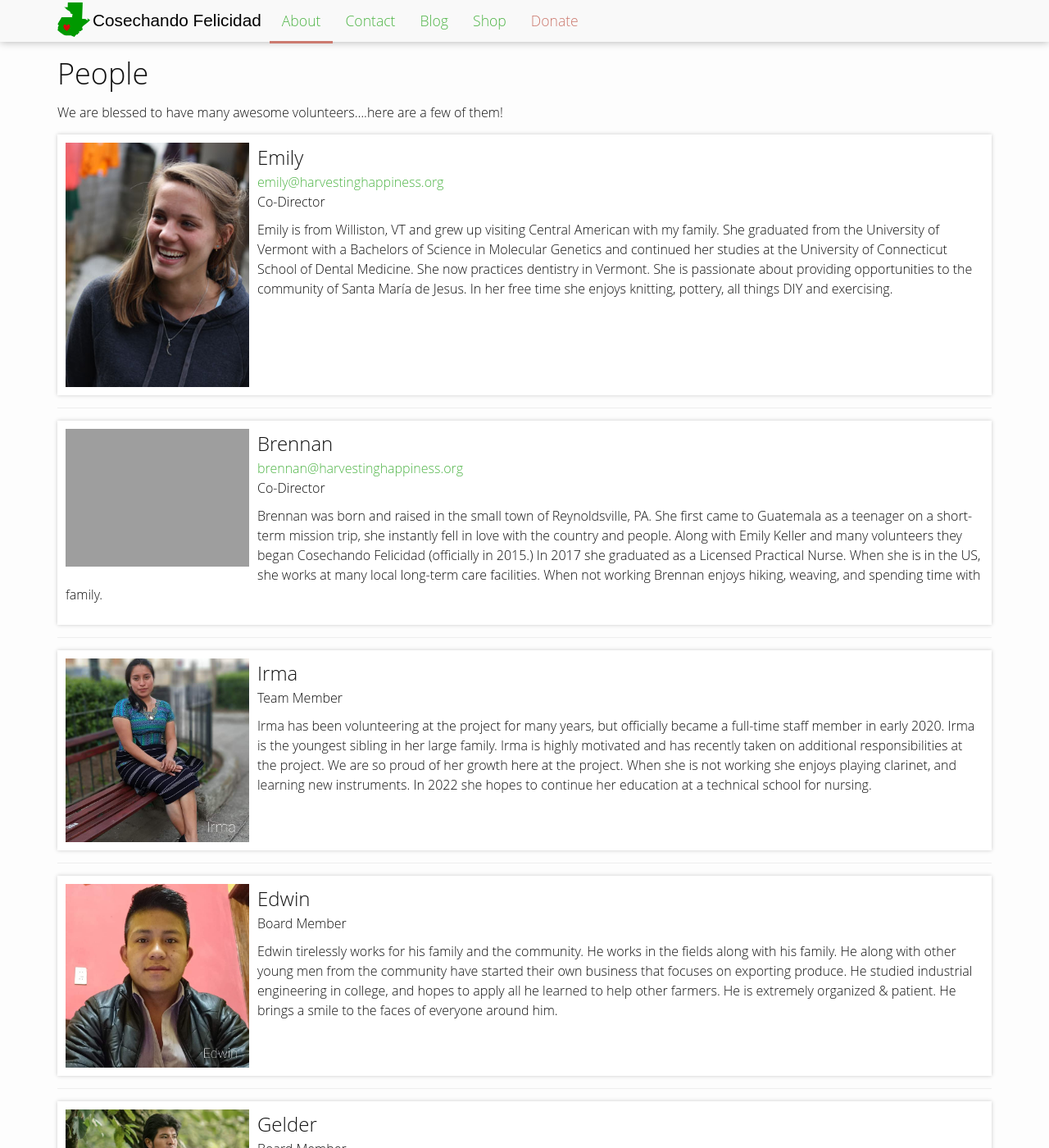
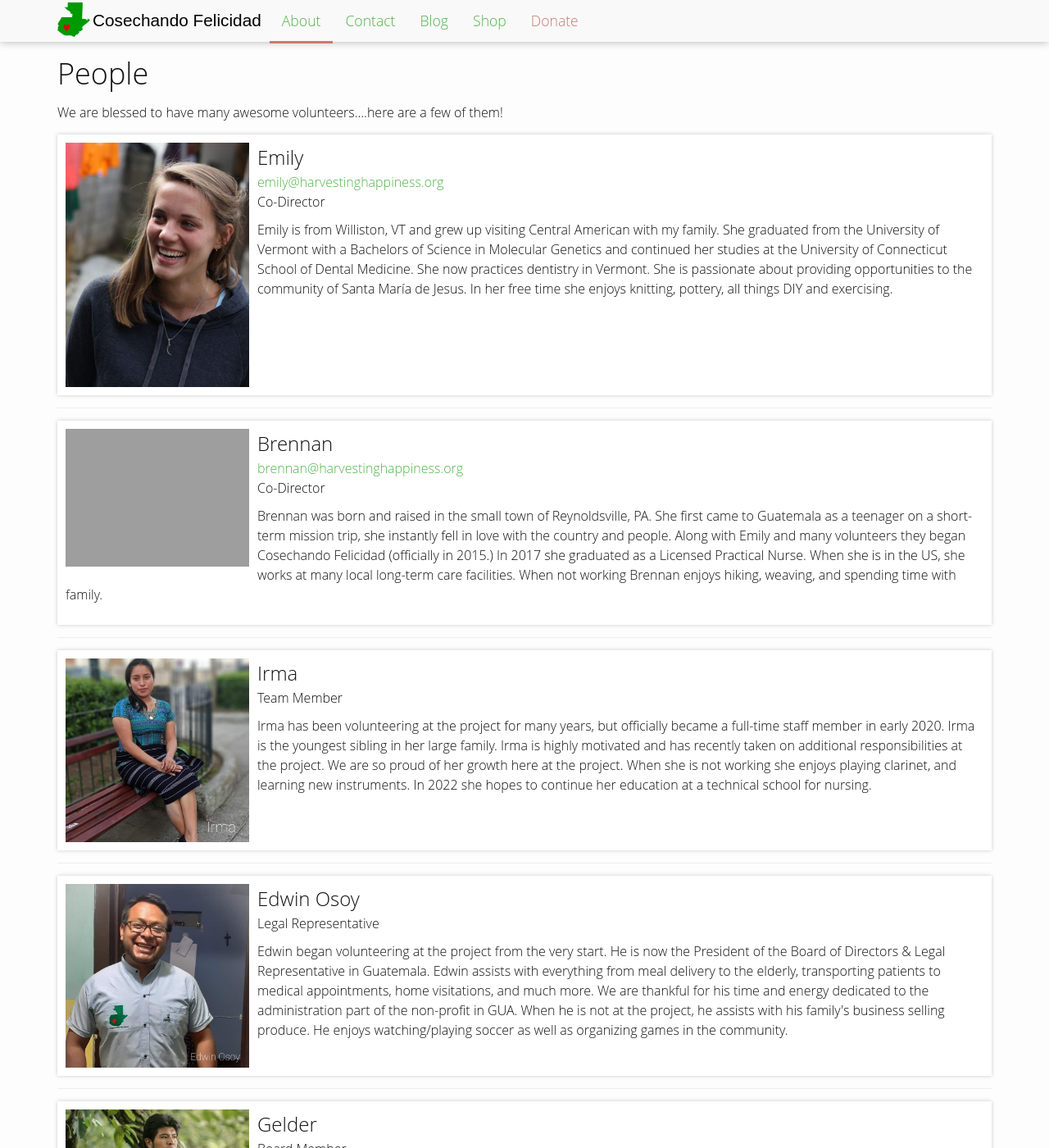
Before and after one commit to harvestinghappiness/harvestinghappiness.github.io, a Jekyll site: the page built from people.md, in a window 1280 px wide and 1400 px high. Shown: the whole window at 82% size. Built offline with Jekyll 4.4.1, drawn with Linux system fonts in a browser that asks for light colours; some of the changed text lies outside the part shown.

Commit message:
update bios

```diff
--- a/_data/people.yml
+++ b/_data/people.yml
@@ -19,7 +19,7 @@
   bio: >
     Brennan was born and raised in the small town of Reynoldsville, PA. She first came
     to Guatemala as a teenager on a short-term mission trip, she instantly fell in
-    love with the country and people. Along with Emily Keller and many volunteers they
+    love with the country and people. Along with Emily and many volunteers they
     began Cosechando Felicidad (officially in 2015.) In 2017 she graduated as a
     Licensed Practical Nurse. When she is in the US, she works at many local long-term
     care facilities.  When not working Brennan enjoys hiking, weaving, and spending
@@ -38,7 +38,7 @@
     When she is not working she enjoys playing clarinet, and learning new instruments.
     In 2022 she hopes to continue her education at a technical school for nursing.
 
-edwin:
+edwinosoy:
   name: Edwin Osoy
   email:
   position: Legal Representative
```
